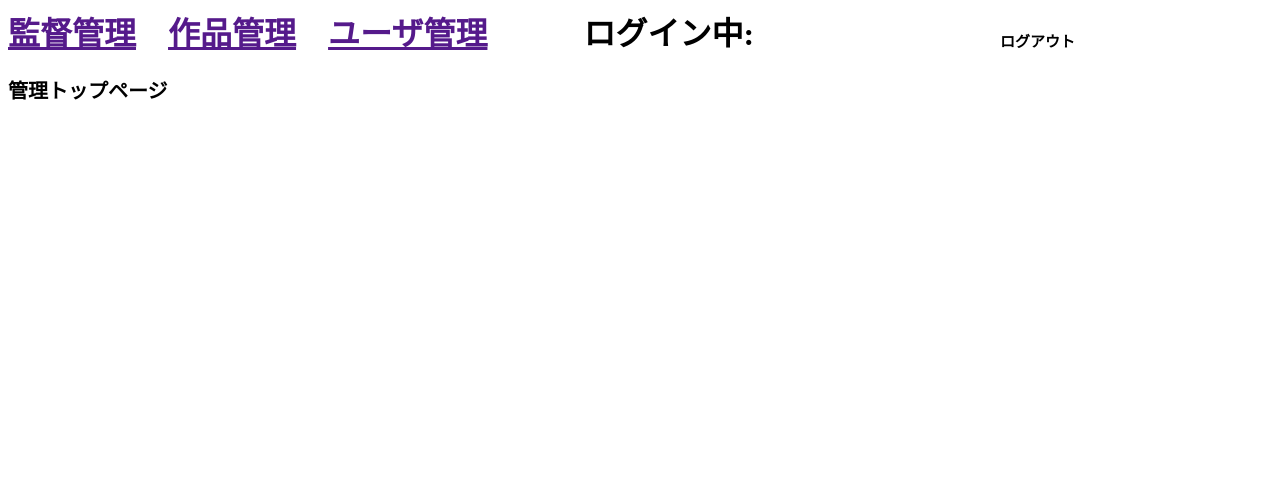
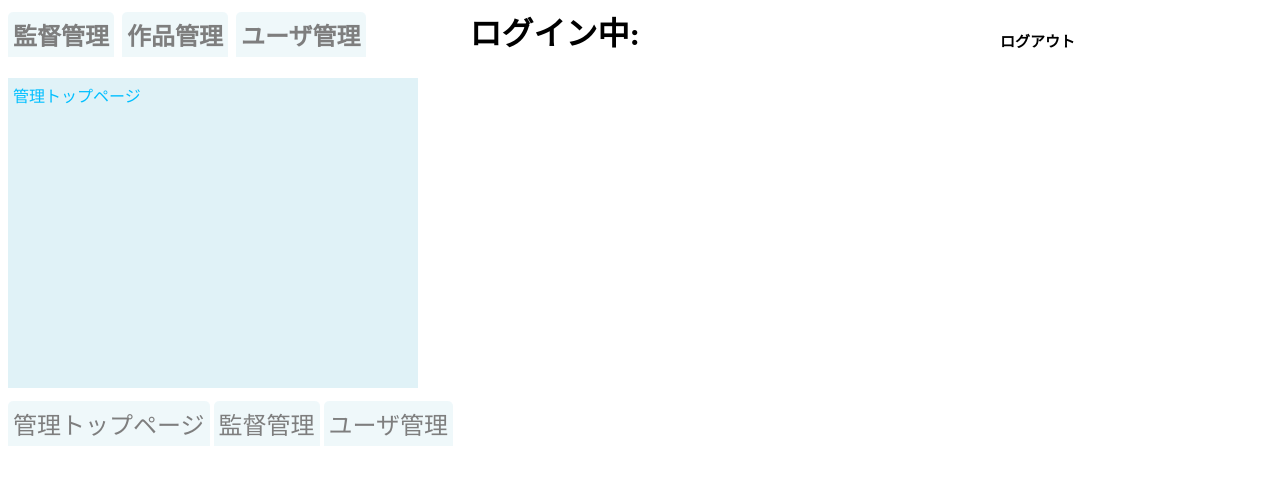
Before and after one commit to wakeupaddress/FilmDs, a PHP site: page /management_toppage.php in a window 1280 px wide. Shown: the top 485 px of the page. Run offline with PHP 8.4, Linux system fonts and the light colour scheme.

Commit message:
management_toppageにタブメニューを加え、cssでデザインを整えた他
management_pageのデザインを設計図通りに整えた
search_resultのデザインを設計図通りに整えた
search_engineの性別の項にその他を加えた

```diff
--- a/public_html/css/management_toppage-styles.css
+++ b/public_html/css/management_toppage-styles.css
@@ -5,3 +5,43 @@ h2{
 h3{
   font-size: 20px;
 }
+
+.tab_item {
+  display: none;
+}
+
+.is-active-item {
+  display: block;
+}
+
+a {
+  display: block;
+  color: inherit;
+  text-decoration: none;
+}
+
+.tab_btn {
+  font-size: 24px;
+  padding: 5px;
+  background-color: #E0F2F7;
+  display: inline-block; /* ボタンを横並びに。flexboxなどでも可 */
+  opacity: 0.5;  /* 非アクティブなボタンは半透明にする */
+  border-radius: 5px 5px 0 0;
+}
+
+.is-active-btn {
+  opacity: 1;  /* アクティブなボタンは半透明を解除 */
+  color: #00BFFF; /* 文字色も変える */
+}
+
+.tab_item {
+  width: 400px;
+  height: 300px;
+  padding: 5px;
+  color: #00BFFF;
+  background-color: #E0F2F7;
+}
+
+footer{
+  display: inline-block;
+}
--- a/public_html/management_page.php
+++ b/public_html/management_page.php
@@ -6,6 +6,10 @@
       <link rel ="stylesheet" href="css/management_page-styles.css">
     </head>
     <body>
-    </form>
+    <h2>ID:<input type = "text" name="login_name" value = "<?php echo $_POST['login_name']?>" size = "20">
+    </br>
+    PW:<input type = "text" name="password" value = "<?php echo $_POST['password']?>" size = "20"></h2>
+    <h3><a href = "management_toppage.php"> ログイン </a></h2>
+
     </body>
 </html>
--- a/public_html/management_toppage.php
+++ b/public_html/management_toppage.php
@@ -1,13 +1,41 @@
 <html>
     <head>
       <title>management_toppage</title>
-      <h1><a href = "">監督管理</a>　<a href ="">作品管理</a>　<a href ="">ユーザ管理</a>　　　ログイン中:</h1>
+      <h1>
+      <a class="tab_btn" href="#item1">監督管理</a>
+      <a class="tab_btn" href="#item2">作品管理</a>
+      <a class="tab_btn" href="#item3">ユーザ管理</a>
+      　　　ログイン中:
+      </h1>
+
+      <div class="tab_item is-active-item" id="item1">管理トップページ</div>
+      <div class="tab_item" id="item2">監督管理</div>
+      <div class="tab_item" id="item3">ユーザー管理</div>
+      <script src="https://code.jquery.com/jquery-3.3.1.js" integrity="sha256-2Kok7MbOyxpgUVvAk/HJ2jigOSYS2auK4Pfzbm7uH60=" crossorigin="anonymous"></script>
+
+      <script>
+      $(function() {
+        $('.tab_btn').on('click', function() {
+          $('.tab_item').removeClass("is-active-item");
+          $($(this).attr("href")).addClass("is-active-item");
+
+          $('.tab_btn').removeClass('is-active-btn');
+          $(this).addClass('is-active-btn');
+        });
+        });
+      </script>
+
       <meta name = "description" content = "管理画面へのログインページです">
+
       <link rel ="stylesheet" href="css/management_toppage-styles.css">
+
     </head>
     <body>
     <h2><div style="position:absolute; top:30px; left:1000px;">ログアウト</h2></div>
-    <h3>管理トップページ</h3>
-    </form>
+    <footer>
+      <a class = 'tab_btn' href = "#item1"> 管理トップページ</a>
+      <a class = 'tab_btn' href = "#item2">監督管理</a>
+      <a class = 'tab_btn' href = "#item3">ユーザ管理</a>
+    </footer>
     </body>
 </html>
--- a/public_html/search_engine.php
+++ b/public_html/search_engine.php
@@ -17,7 +17,7 @@
           // 処理を決めかねている箇所
          }else{
          $error = '日本語のみ使用可能です。';
-        //  処理を決めかねている箇所
+          echo $error;
          }
       ?>
       <p>
@@ -25,6 +25,7 @@
       <label><input type="checkbox" name ="sex" value ="<?php echo $_POST['sex']?>"> 男</label>
       <label><input type="checkbox" name ="sex" value ="<?php echo $_POST['sex']?>"> 女</label>
       <label><input type="checkbox" name ="sex" value ="<?php echo $_POST['sex']?>"> その他</label>
+      <label><input type="checkbox" name ="sex" value ="<?php echo $_POST['sex']?>"> 不明</label>
       </p>
 
       <a class="country">出身国</a></br>
```
Also changed, not shown: public_html/css/management_page-styles.css (+8 -0 lines), public_html/css/search_result-styles.css (added, +13 -0 lines), public_html/search_result.php (+17 -3 lines).
